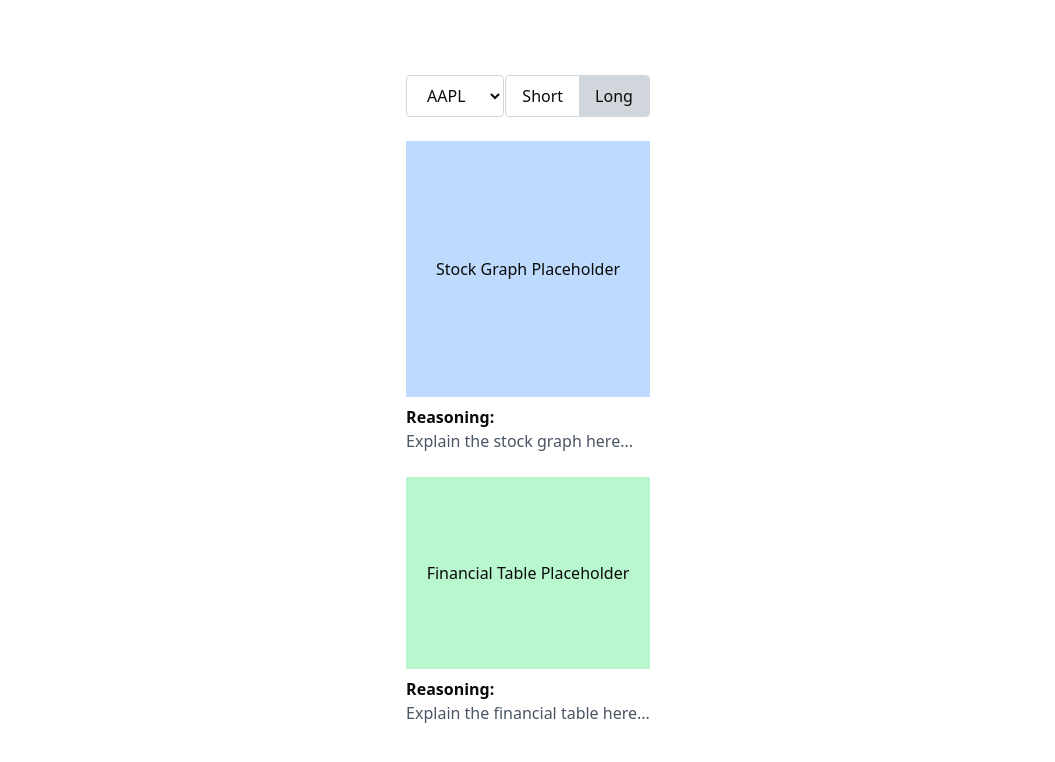
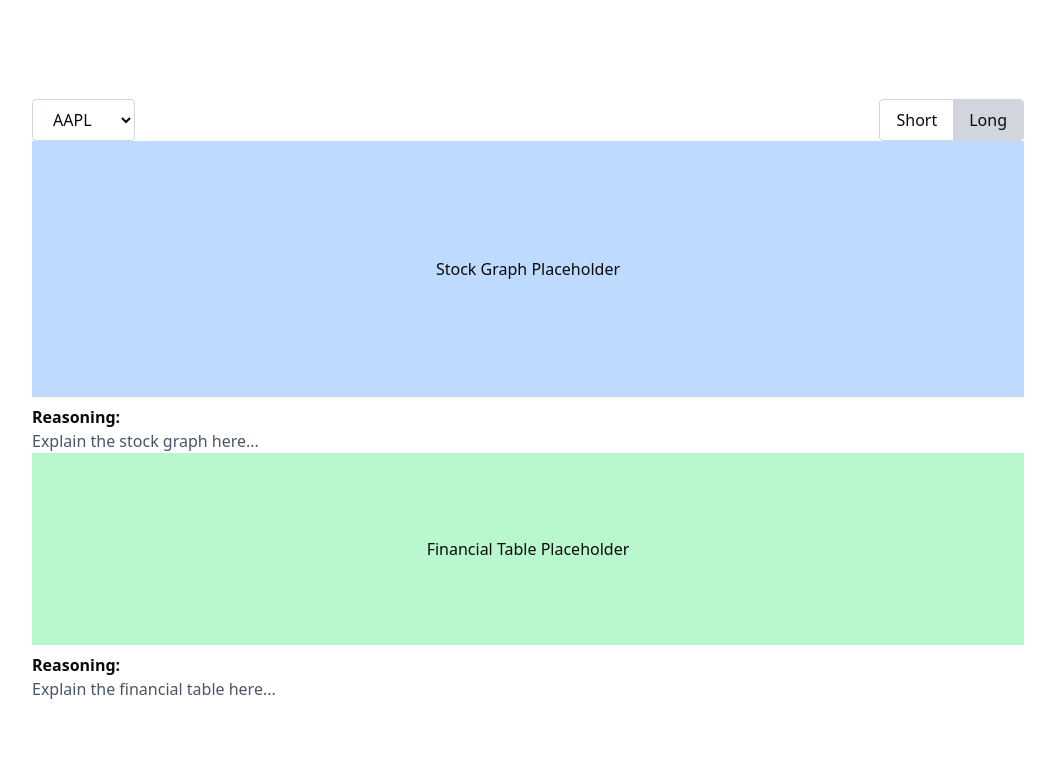
Before and after one commit to jsnthung/pelican-predict, a React (Vite) app in the folder frontend/: page / in a window 1280 px wide. Shown: the top 762 px of the page, without its empty margins (112-1167 px from the left). Built offline with nearby package versions, Linux system fonts and the light colour scheme.

Commit message:
container and components split.

```diff
--- a/frontend/src/App.tsx
+++ b/frontend/src/App.tsx
@@ -1,5 +1,5 @@
 import { Button } from "@/components/ui/button";
-import StockOverview from "@/components/StockOverview";
+import StockOverview from "@/containers/StockOverview";
 import { useState } from "react";
 
 function App() {
--- a/frontend/src/components/StockOverview.tsx
+++ b/frontend/src/components/StockOverviewView.tsx
@@ -1,22 +1,31 @@
-import React, { useState } from 'react';
+import React from 'react';
 
-function StockOverview() {
-  const [selectedStock, setSelectedStock] = useState('AAPL');
-  const [position, setPosition] = useState<'short' | 'long'>('long');
+type StockOverviewViewProps = {
+  selectedStock: string;
+  position: 'short' | 'long';
+  onStockChange: (stock: string) => void;
+  onPositionChange: (position: 'short' | 'long') => void;
+};
 
+function StockOverviewView({
+  selectedStock,
+  position,
+  onStockChange,
+  onPositionChange,
+}: StockOverviewViewProps) {
   return (
-    <div className="p-6 space-y-6">
+    <div className="w-full max-w-5xl mx-auto p-4">
 
       {/* Top controls */}
-      <div className="flex justify-between items-center">
+      <div className="flex justify-between items-center gap-x-4">
         {/* Stock Dropdown */}
         <select
           value={selectedStock}
-          onChange={(e) => setSelectedStock(e.target.value)}
+          onChange={(e) => onStockChange(e.target.value)}
           className="border border-gray-300 rounded px-4 py-2"
         >
           <option value="AAPL">AAPL</option>
-          <option value="NVDA">NVDA</option>
+          <option value="GOOG">GOOG</option>
           <option value="TSLA">TSLA</option>
         </select>
 
@@ -24,13 +33,13 @@ function StockOverview() {
         <div className="flex border border-gray-300 rounded overflow-hidden">
           <button
             className={`px-4 py-2 ${position === 'short' ? 'bg-gray-300' : ''}`}
-            onClick={() => setPosition('short')}
+            onClick={() => onPositionChange('short')}
           >
             Short
           </button>
           <button
             className={`px-4 py-2 ${position === 'long' ? 'bg-gray-300' : ''}`}
-            onClick={() => setPosition('long')}
+            onClick={() => onPositionChange('long')}
           >
             Long
           </button>
@@ -63,4 +72,4 @@ function StockOverview() {
   );
 }
 
-export default StockOverview;
+export default StockOverviewView;
--- /dev/null
+++ b/frontend/src/containers/StockOverview.tsx
@@ -0,0 +1,18 @@
+import React, { useState } from 'react';
+import StockOverviewView from '@/components/StockOverviewView';
+
+function StockOverview() {
+  const [selectedStock, setSelectedStock] = useState('AAPL');
+  const [position, setPosition] = useState<'short' | 'long'>('long');
+
+  return (
+    <StockOverviewView
+      selectedStock={selectedStock}
+      position={position}
+      onStockChange={setSelectedStock}
+      onPositionChange={setPosition}
+    />
+  );
+}
+
+export default StockOverview;
```
